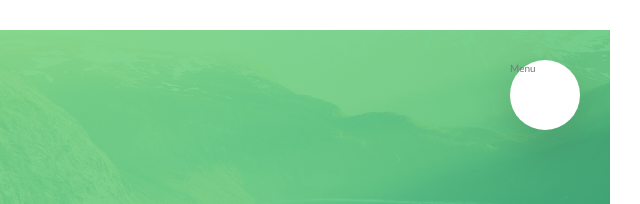
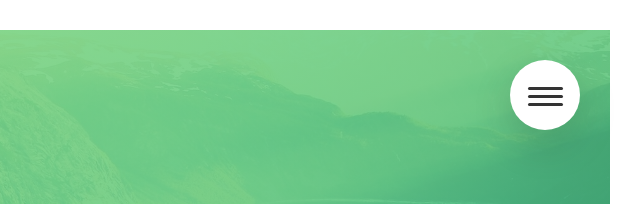
Before and after one commit to lindade/travels, a website: page index.html in a window 1280 px wide. Shown: the top 204 px of the page, 640-1280 px from the left. Drawn offline with Linux system fonts and the light colour scheme.

Commit message:
animate menu icon

```diff
--- a/index.html
+++ b/index.html
@@ -19,7 +19,9 @@
 
     <div class="navigation">
         <input id="nav-toggle" type="checkbox" class="navigation__checkbox">
-        <label for="nav-toggle" class="navigation__btn">Menu</label>
+        <label for="nav-toggle" class="navigation__btn">
+            <span class="navigation__icon">&nbsp;</span>
+        </label>
         <div class="navigation__background">&nbsp;</div>
 
         <nav class="navigation__nav">
--- a/sass/base/_animations.scss
+++ b/sass/base/_animations.scss
@@ -45,3 +45,17 @@
     transform: translate(0);
   }
 }
+
+@keyframes fade {
+  0% {
+    opacity: 0;
+  }
+
+  30% {
+    opacity: 0;
+  }
+
+  100% {
+    opacity: 1;
+  }
+}
--- a/sass/layout/_navigation.scss
+++ b/sass/layout/_navigation.scss
@@ -13,8 +13,8 @@
     right: 6rem;
     z-index: 200;
     box-shadow: 0 1.5rem 4rem rgba($color-black, .15);
-    ;
-
+    text-align: center;
+    cursor: pointer;
   }
 
   &__background {
@@ -81,6 +81,7 @@
     }
   }
 
+  // FUNCTIONALITY
   &__checkbox:checked~&__background {
     transform: scale(80);
   }
@@ -89,4 +90,65 @@
     opacity: 1;
     width: 100%;
   }
+
+  // ICON
+  &__icon {
+    position: relative;
+    margin-top: 3.5rem;
+
+    &,
+    &::before,
+    &::after {
+      width: 3.5rem;
+      height: 3px;
+      background-color: $color-grey-dark-3;
+      display: inline-block;
+      border-radius: 3rem;
+    }
+
+    &::before,
+    &::after {
+      content: "";
+      position: absolute;
+      left: 0;
+      transition: all .2s;
+    }
+
+    &::before {
+      top: -.8rem;
+      transform-origin: left;
+    }
+
+    &::after {
+      top: .8rem;
+      transform-origin: right;
+    }
+  }
+
+  &__btn:hover &__icon::before {
+    top: -1rem;
+  }
+
+  &__btn:hover &__icon::after {
+    top: 1rem;
+  }
+
+  // when the checkbox is selected then,
+  // select its sibling the __btn
+  // and from there select the buttons child (__icon)
+  &__checkbox:checked+&__btn &__icon {
+    background-color: transparent;
+  }
+
+  &__checkbox:checked+&__btn &__icon:before {
+    transform: rotate(315deg);
+    top: 1rem;
+    left: .5rem;
+  }
+
+  &__checkbox:checked+&__btn &__icon:after {
+    transform: rotate(-315deg);
+    top: 1rem;
+    left: -.5rem;
+  }
 }
```
Also changed, not shown: css/style.css.
